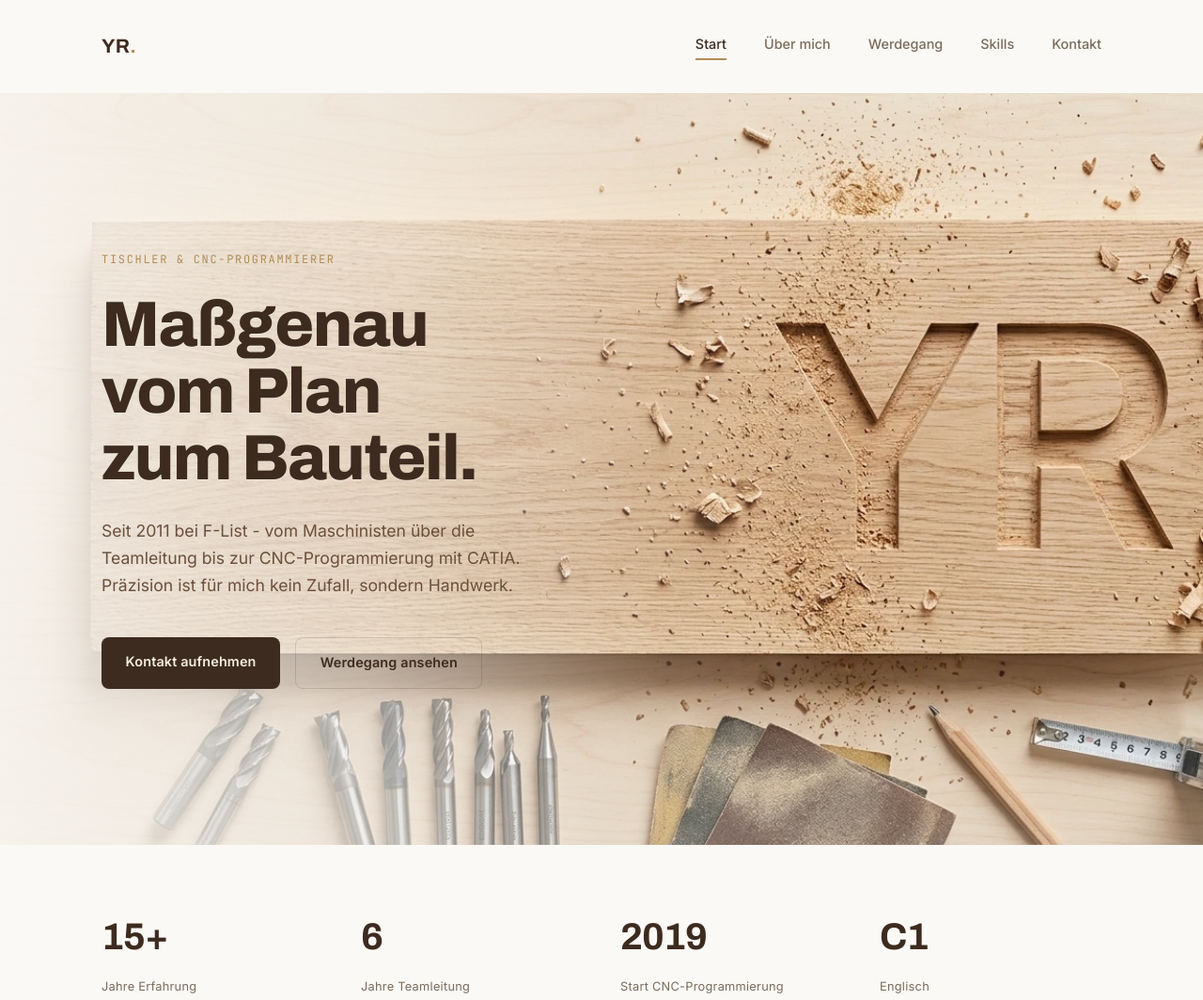
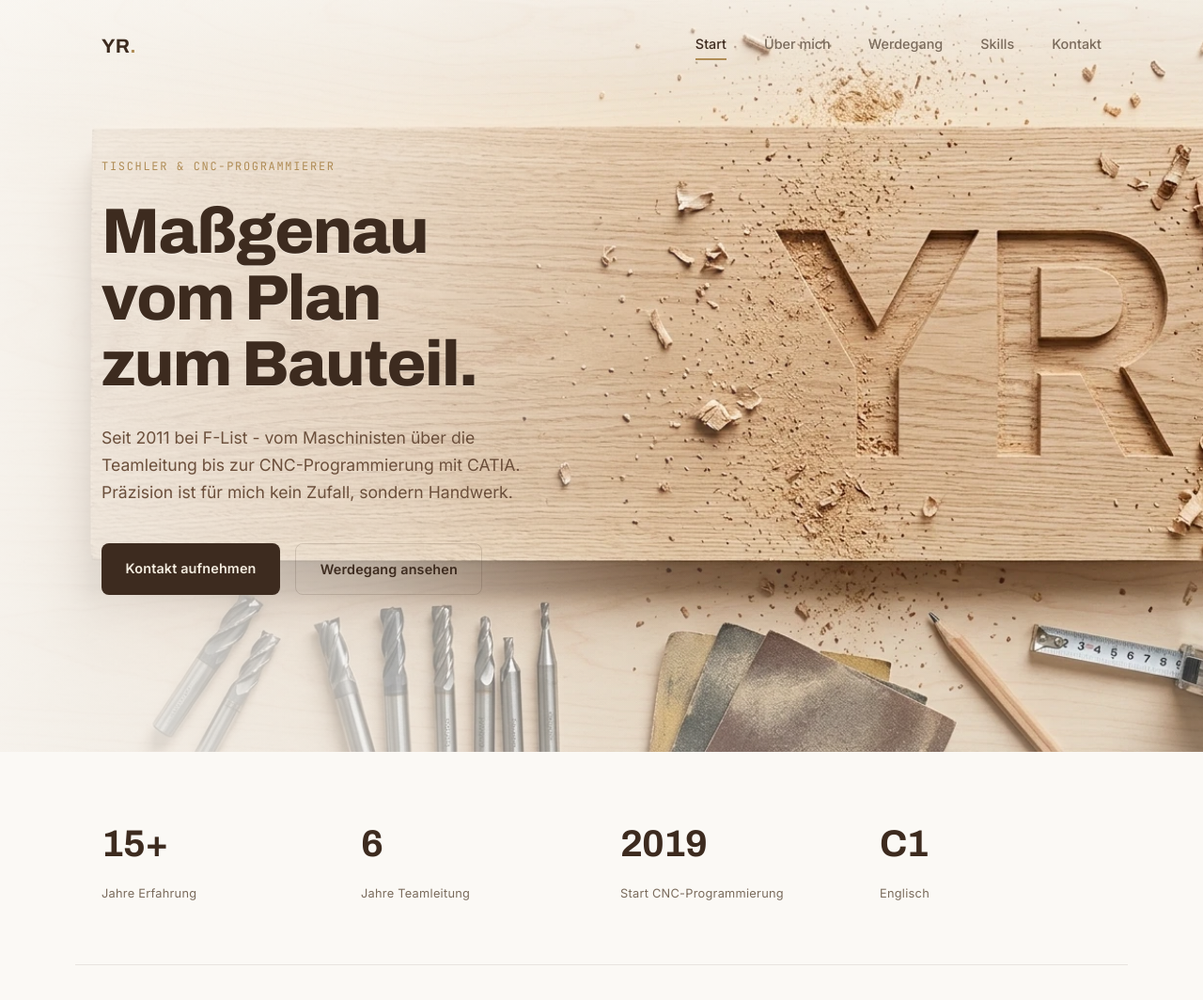
Before and after one commit to buildwithyr/cv-website, a plain HTML site: page index.html in a window 1280 px wide. Shown: the top 1064 px of the page at 94% size. Drawn offline with Linux system fonts and the light colour scheme.

Commit message:
Hero bis ganz nach oben: Header transparent über das Bild
- index.html: body.home als Schalter für die Startseite
- style.css: .home .site-header liegt jetzt absolut/transparent über dem Hero,
  dadurch reicht das Vollbild-Foto bis an die Oberkante (kein weißer Streifen mehr)
- dezenter heller Top-Scrim im Hero für klar lesbare Navigation
- Unterseiten bleiben unverändert (normaler Header)

```diff
--- a/index.html
+++ b/index.html
@@ -10,7 +10,7 @@
 <link href="https://fonts.googleapis.com/css2?family=Archivo:wdth,wght@125,700;125,800&family=Inter:wght@400;500;600&family=JetBrains+Mono:wght@400;500&display=swap" rel="stylesheet">
 <link rel="stylesheet" href="style.css">
 </head>
-<body>
+<body class="home">
 
 <a href="#main" class="skip-link">Zum Inhalt springen</a>
 
--- a/style.css
+++ b/style.css
@@ -104,6 +104,17 @@ img { max-width: 100%; display: block; }
   margin: 0 auto;
   padding: 2rem var(--gutter);
   position: relative;
+}
+
+/* Startseite: Header transparent über das Hero-Bild legen (Bild bis ganz oben) */
+.home .site-header {
+  position: absolute;
+  top: 0;
+  left: 0;
+  right: 0;
+  margin: 0 auto;
+  z-index: 5;
+  background: transparent;
 }
 
 .logo {
@@ -221,6 +232,9 @@ img { max-width: 100%; display: block; }
   position: absolute;
   inset: 0;
   background:
+    linear-gradient(180deg,
+      rgba(251, 249, 245, 0.55) 0%,
+      rgba(251, 249, 245, 0) 16%),
     linear-gradient(90deg,
       rgba(251, 249, 245, 0.88) 0%,
       rgba(251, 249, 245, 0.55) 32%,
```
